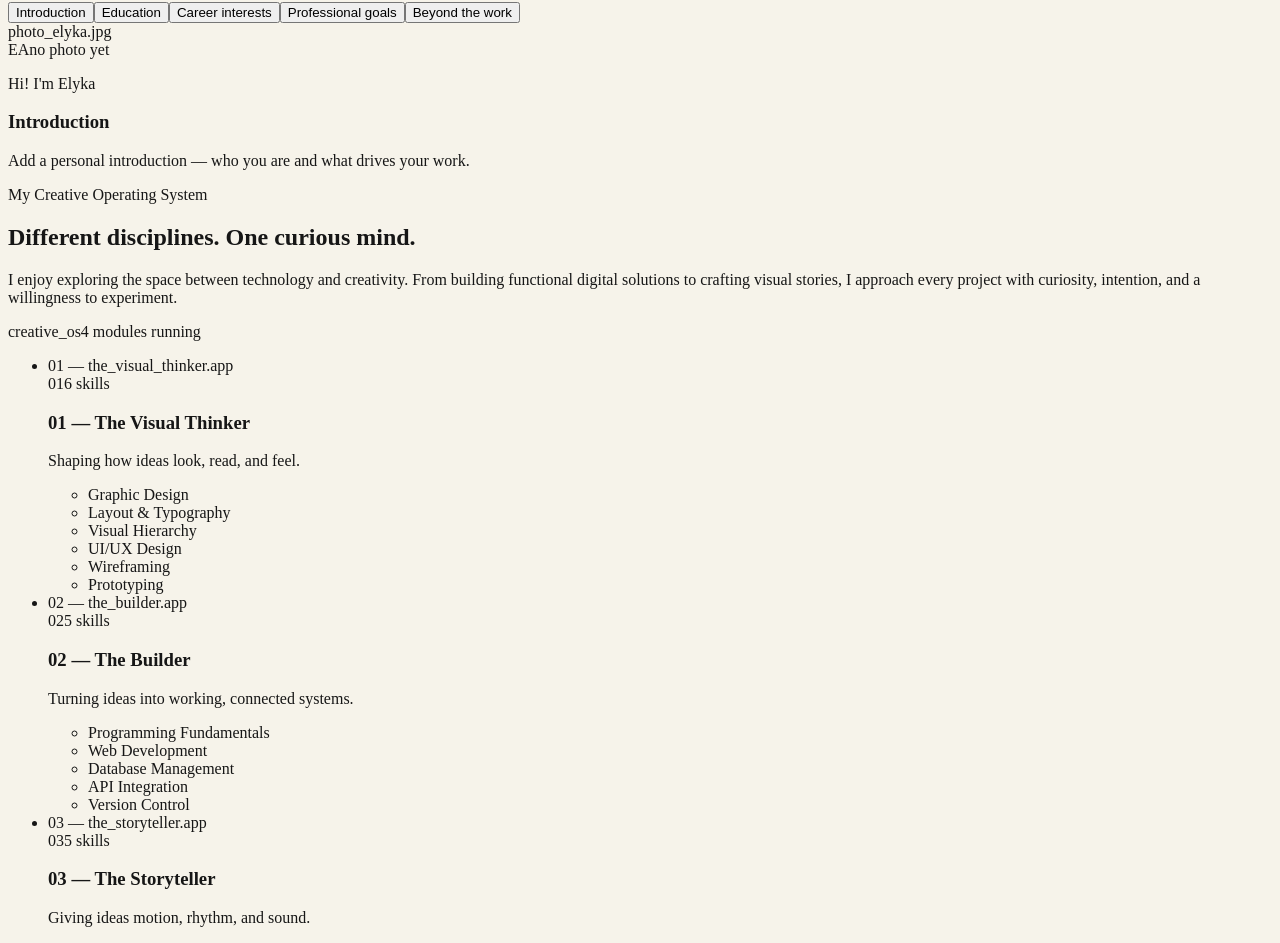
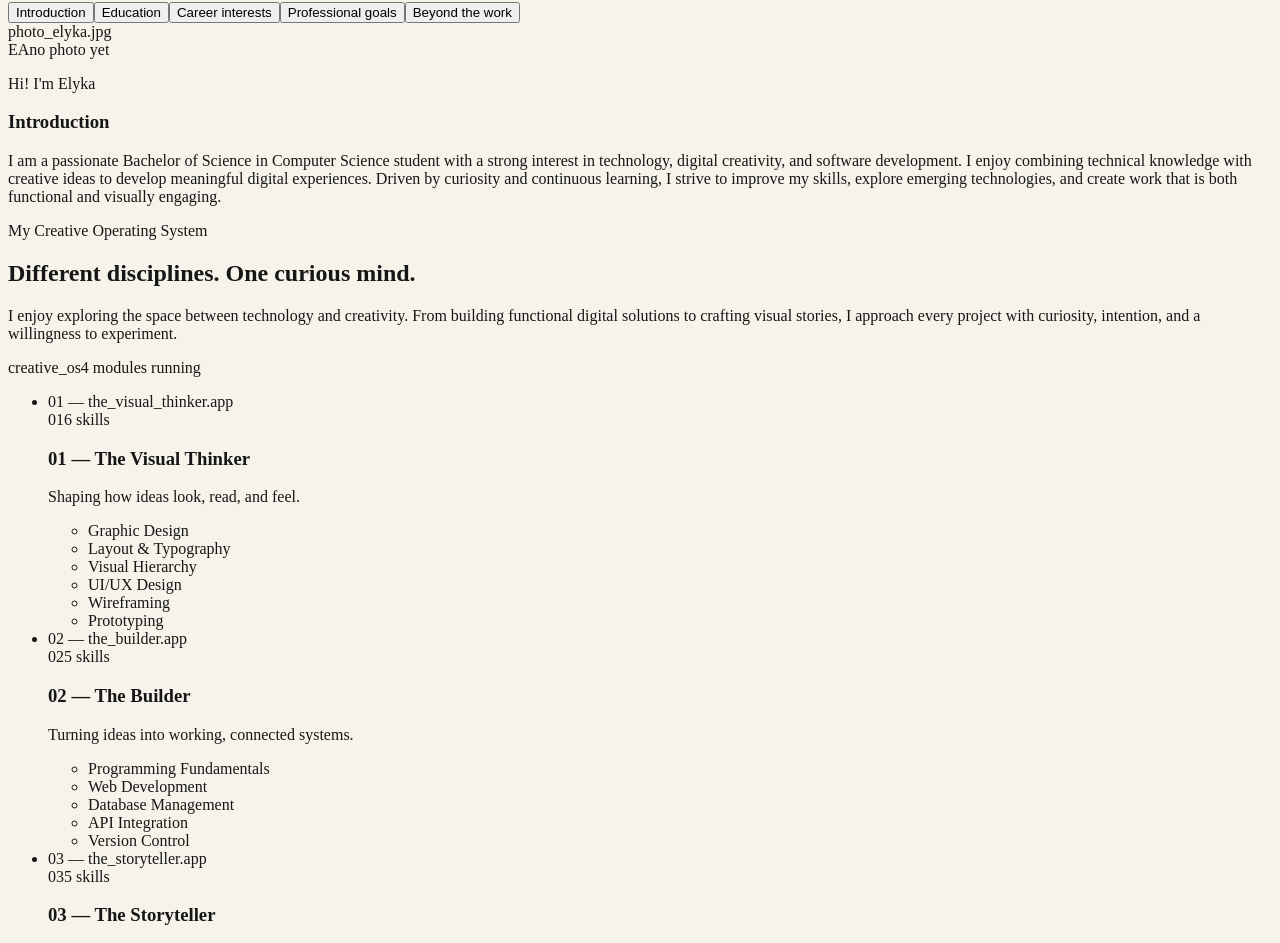
Before and after one commit to elykalmorfe/myportfolio, a React app in the folder src/: page / in a window 1280 px wide. Shown: the part 3258-4201 px from the top of the page. Built offline with nearby package versions, Linux system fonts and the light colour scheme; the HTML template or start-up script is replaced by a standard one.

Commit message:
Updated portfolio about section

```diff
--- a/src/components/about/AboutSection.tsx
+++ b/src/components/about/AboutSection.tsx
@@ -9,7 +9,7 @@ import { SectionHeading } from '../ui/SectionHeading';
 import { WindowFrame } from '../ui/WindowFrame';
 
 const tabs: {key: keyof About;label: string;placeholder: string;}[] = [
-{ key: 'introduction', label: 'Introduction', placeholder: 'Add a personal introduction — who you are and what drives your work.' },
+{ key: 'introduction', label: 'Introduction', placeholder: 'I am a passionate Bachelor of Science in Computer Science student with a strong interest in technology, digital creativity, and software development. I enjoy combining technical knowledge with creative ideas to develop meaningful digital experiences. Driven by curiosity and continuous learning, I strive to improve my skills, explore emerging technologies, and create work that is both functional and visually engaging.' },
 ...aboutDetailFields];
 
 
--- a/src/data/aboutFields.ts
+++ b/src/data/aboutFields.ts
@@ -1,7 +1,29 @@
 import { About } from '../types/portfolio';
 
-export const aboutDetailFields: {key: keyof About;label: string;placeholder: string;}[] = [
-{ key: 'education', label: 'Education', placeholder: 'Add your educational background — school, program, and year.' },
-{ key: 'careerInterests', label: 'Career interests', placeholder: 'Add the roles and fields you want to grow in.' },
-{ key: 'goals', label: 'Professional goals', placeholder: 'Add what you are working toward professionally.' },
-{ key: 'personalInterests', label: 'Beyond the work', placeholder: 'Add personal interests related to technology and creativity.' }];
+export const aboutDetailFields: { key: keyof About; label: string; placeholder: string }[] = [
+  {
+    key: 'education',
+    label: 'Education',
+    placeholder: `North Eastern Mindanao State University (NEMSU) – Tandag Campus,
+    Program: Bachelor of Science in Computer Science,
+    Year Level: 4th Year Student`,
+  },
+  {
+    key: 'careerInterests',
+    label: 'Career interests',
+    placeholder:
+      'My career interests focus on software development, web development, UI/UX design, video editing, and digital media production. I aim to explore opportunities that allow me to combine programming, problem-solving, and creativity while developing innovative and user-centered digital solutions.',
+  },
+  {
+    key: 'goals',
+    label: 'Professional goals',
+    placeholder:
+      'My goal is to become a skilled and versatile technology professional capable of developing efficient software solutions and producing high-quality digital content. I aspire to strengthen my technical and creative expertise, gain valuable industry experience, and contribute to projects that make a meaningful impact.',
+  },
+  {
+    key: 'personalInterests',
+    label: 'Beyond the work',
+    placeholder:
+      'Beyond academics and professional projects, I enjoy exploring new technologies, video editing, graphic design, and experimenting with creative digital tools. I am passionate about learning new techniques, improving my creative workflow, and transforming ideas into engaging visual experiences.',
+  },
+];
```
